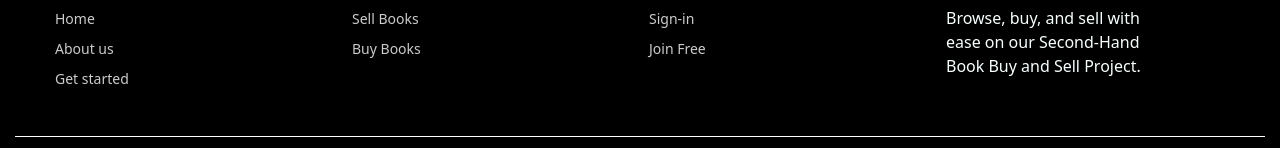
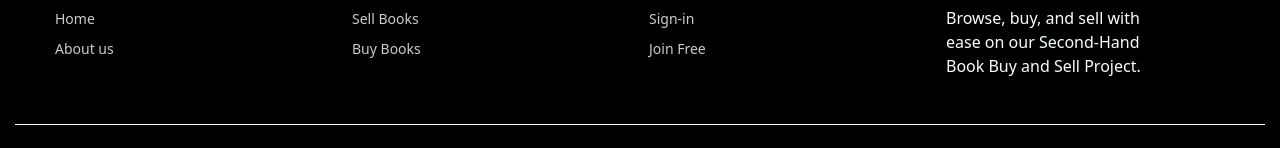
Before and after one commit to jalaj-pandey/booksFront, a React (Vite) app: page / in a window 1280 px wide. Shown: the part 2493-2641 px from the top of the page. Built offline with nearby package versions, Linux system fonts and the light colour scheme; no server answers.

Commit message:
Update Footer.jsx

```diff
--- a/src/components/Footer.jsx
+++ b/src/components/Footer.jsx
@@ -22,7 +22,6 @@ const Footer = () => {
                         <li className="link_name">Company</li>
                         <li><Link to="/">Home</Link></li>
                         <li><Link to="/about">About us</Link></li>
-                        <li><Link to="/signin">Get started</Link></li>
                     </ul>
                     <ul className="box">
                         <li className="link_name">Services</li>
```
